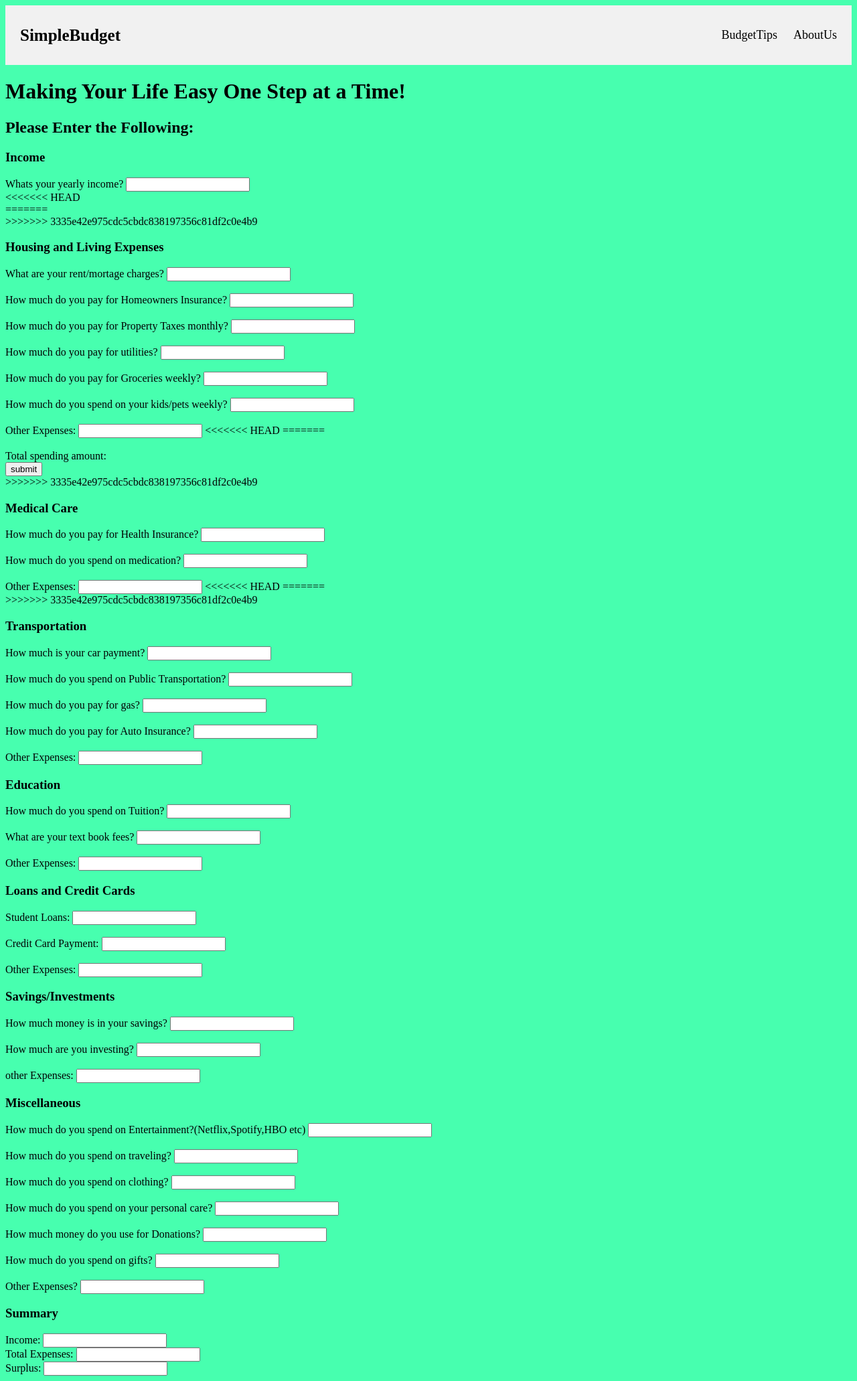
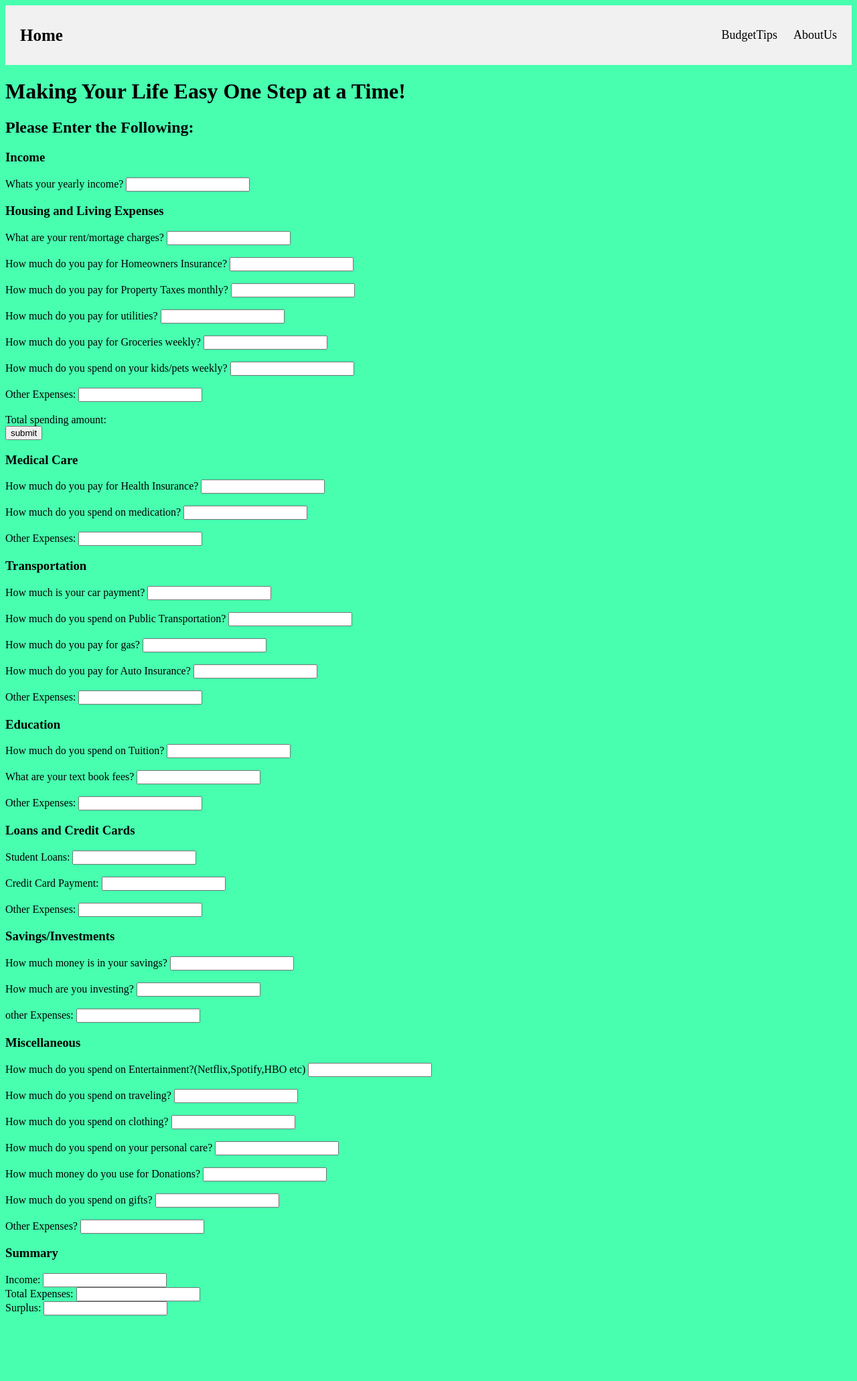
Before and after one commit to MarMiranda-12345/BudgetWebsite, a Python web app: template templates/EnterInfo.html in a window 1280 px wide. Shown: the whole page at 67% size. After the commit the page ends 1964 px from the top, so only its background shows below. Run offline with Jinja, Linux system fonts and the light colour scheme; the template is opened without the code that fills it, so the values that code supplies are empty.

```diff
--- a/templates/EnterInfo.html
+++ b/templates/EnterInfo.html
@@ -25,7 +25,7 @@
 
 
         <div class="header">
-          <a href="index.html" class="logo">SimpleBudget</a>
+          <a href="index.html" class="logo">Home</a>
           <div class="header-right">
             <!--<a class="active" href="#home"></a>-->
             <a href="" class="">BudgetTips</a>
@@ -53,12 +53,9 @@
 
             </div>
 
-<<<<<<< HEAD
             <div id="Expenses">
 
-=======
             <div id = 2>
->>>>>>> 3335e42e975cdc5cbdc838197356c81df2c0e4b9
               <h3> Housing and Living Expenses </h3>
               What are your rent/mortage charges?
               <input type="text" name="Mortage/Rent">
@@ -86,18 +83,15 @@
               <br>
               Other Expenses:
               <input type="text" name="Other Expenses">
-<<<<<<< HEAD
 
-
-=======
               <br>
               <br>
               Total spending amount:
               <div  id="Total_1"></div>
               <input id="houseSubmit" type="button" value="submit"></input>
             </div>
+
             <div id = 3>
->>>>>>> 3335e42e975cdc5cbdc838197356c81df2c0e4b9
                       <h3> Medical Care </h3>
               How much do you pay for Health Insurance?
               <input type="text" name="Health Insurance">
@@ -109,14 +103,9 @@
               <br>
               Other Expenses:
               <input type="text" name="Other Expenses">
+            </div>
 
-<<<<<<< HEAD
-
-
-=======
-            </div>
             <div id = 4>
->>>>>>> 3335e42e975cdc5cbdc838197356c81df2c0e4b9
                     <h3> Transportation </h3>
                   How much is your car payment?
               <input type="text" name="Vehicle Payment">
```
